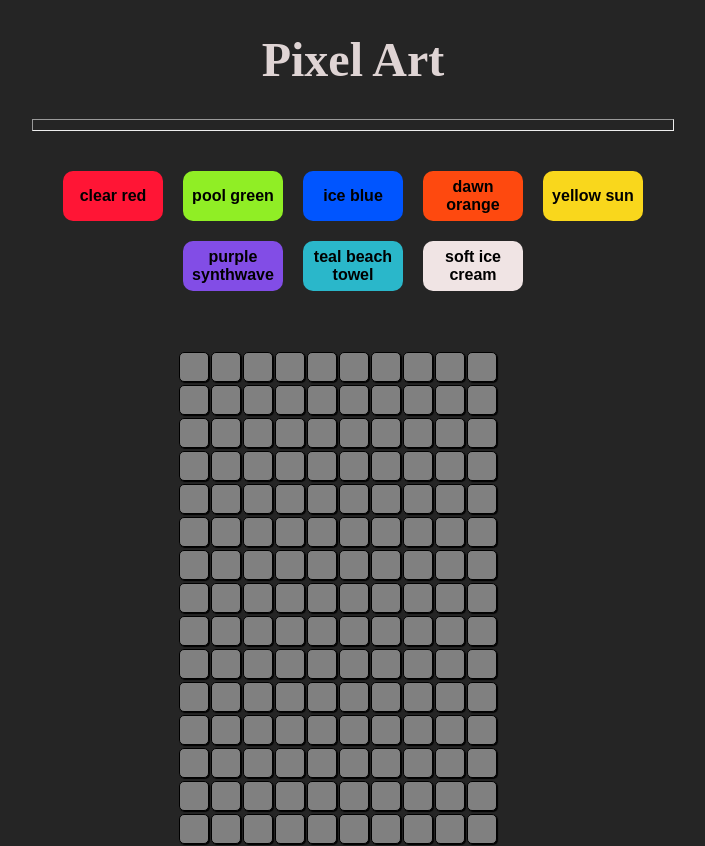
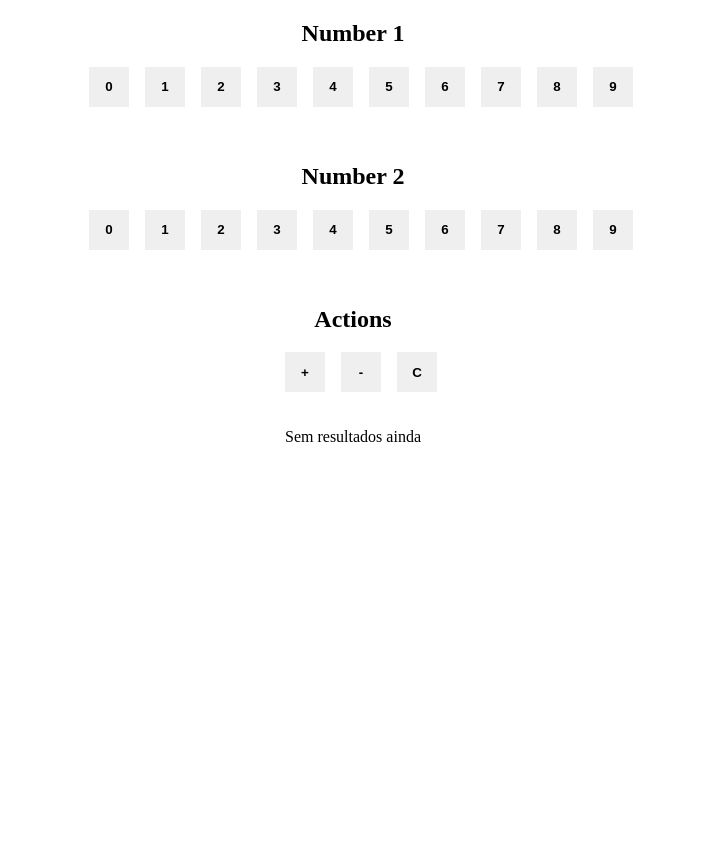
Before and after one commit to piagja/simple-react-challenges, a React (Vite) app in the folder challenges/: page / in a window 1280 px wide. Shown: the whole page, without its empty margins (287-992 px from the left). After the commit the page ends 800 px from the top, so only its background shows below. Built offline with nearby package versions, Linux system fonts and the light colour scheme; the HTML template or start-up script is replaced by a standard one.

Commit message:
feat: simple calculator, clear - with useReducer

```diff
--- a/challenges/src/App.tsx
+++ b/challenges/src/App.tsx
@@ -1,12 +1,12 @@
 import React from 'react'
 
 import './app.css'
-import PixelArt from './desafios/08-pixel_art/PixelArt'
+import Calculator from './desafios/09-simple_calculator/Numbers'
 
 const App = () => {
   return (
     <>
-      <PixelArt />
+      <Calculator />
     </>
   )
 }
--- /dev/null
+++ b/challenges/src/desafios/09-simple_calculator/Numbers.tsx
@@ -0,0 +1,65 @@
+import React, { ReactHTMLElement } from 'react'
+
+import './styles.css'
+import Operations from './Operations'
+
+const initialState = {
+  num1: 0,
+  num2: 0,
+  result: 'Sem resultados ainda'
+}
+
+const reducer = (state, action) => {
+  if (action.type === 'SET_NUM_ONE') return { ...state, num1: action.number }
+  if (action.type === 'SET_NUM_TWO') return { ...state, num2: action.number }
+  if (action.type === 'ADD')
+    return { ...state, result: state.num1 + state.num2 }
+  if (action.type === 'SUB')
+    return { ...state, result: state.num1 - state.num2 }
+
+  if (action.type === 'CLEAR') return initialState
+}
+
+const Calculator = () => {
+  const [state, dispatch] = React.useReducer(reducer, initialState)
+
+  const numbers = [0, 1, 2, 3, 4, 5, 6, 7, 8, 9]
+
+  return (
+    <section className='calc_numbers'>
+      <h1>Number 1</h1>
+      <div className='numbers_area'>
+        {numbers.map(number => (
+          <button
+            className='the_number_buttons'
+            key={number}
+            onClick={() => dispatch({ type: 'SET_NUM_ONE', number })}
+          >
+            {number}
+          </button>
+        ))}
+      </div>
+
+      <h1>Number 2</h1>
+      <div className='numbers_area'>
+        {numbers.map(number => (
+          <button
+            className='the_number_buttons'
+            key={number}
+            onClick={() => dispatch({ type: 'SET_NUM_TWO', number })}
+          >
+            {number}
+          </button>
+        ))}
+      </div>
+
+      <div className='numbers_area'>
+        <Operations dispatch={dispatch} />
+      </div>
+
+      <div className='result_area'>{state.result}</div>
+    </section>
+  )
+}
+
+export default Calculator
--- /dev/null
+++ b/challenges/src/desafios/09-simple_calculator/Operations.tsx
@@ -0,0 +1,31 @@
+import React from 'react'
+
+const Operations = ({ dispatch }) => {
+  return (
+    <div className='operations_area'>
+      <div>
+        <h1>Actions</h1>
+        <button
+          onClick={() => dispatch({ type: 'ADD' })}
+          className='the_number_buttons'
+        >
+          +
+        </button>
+        <button
+          onClick={() => dispatch({ type: 'SUB' })}
+          className='the_number_buttons'
+        >
+          -
+        </button>
+        <button
+          onClick={() => dispatch({ type: 'CLEAR' })}
+          className='the_number_buttons'
+        >
+          C
+        </button>
+      </div>
+    </div>
+  )
+}
+
+export default Operations
--- /dev/null
+++ b/challenges/src/desafios/09-simple_calculator/styles.css
@@ -0,0 +1,31 @@
+.calc_numbers {
+  display: flex;
+  flex-direction: column;
+  text-align: center;
+}
+
+.calc_button_numbers {
+  display: flex;
+}
+
+.the_number_buttons {
+  margin-left: 1rem;
+  width: 40px;
+  height: 40px;
+  border: none;
+  font-weight: bold;
+}
+
+.numbers_area {
+  display: flex;
+  justify-content: center;
+  align-items: center;
+  text-align: center;
+  margin-bottom: 36px;
+}
+
+.operations_area {
+  display: flex;
+  justify-content: center;
+  align-items: center;
+}
```
